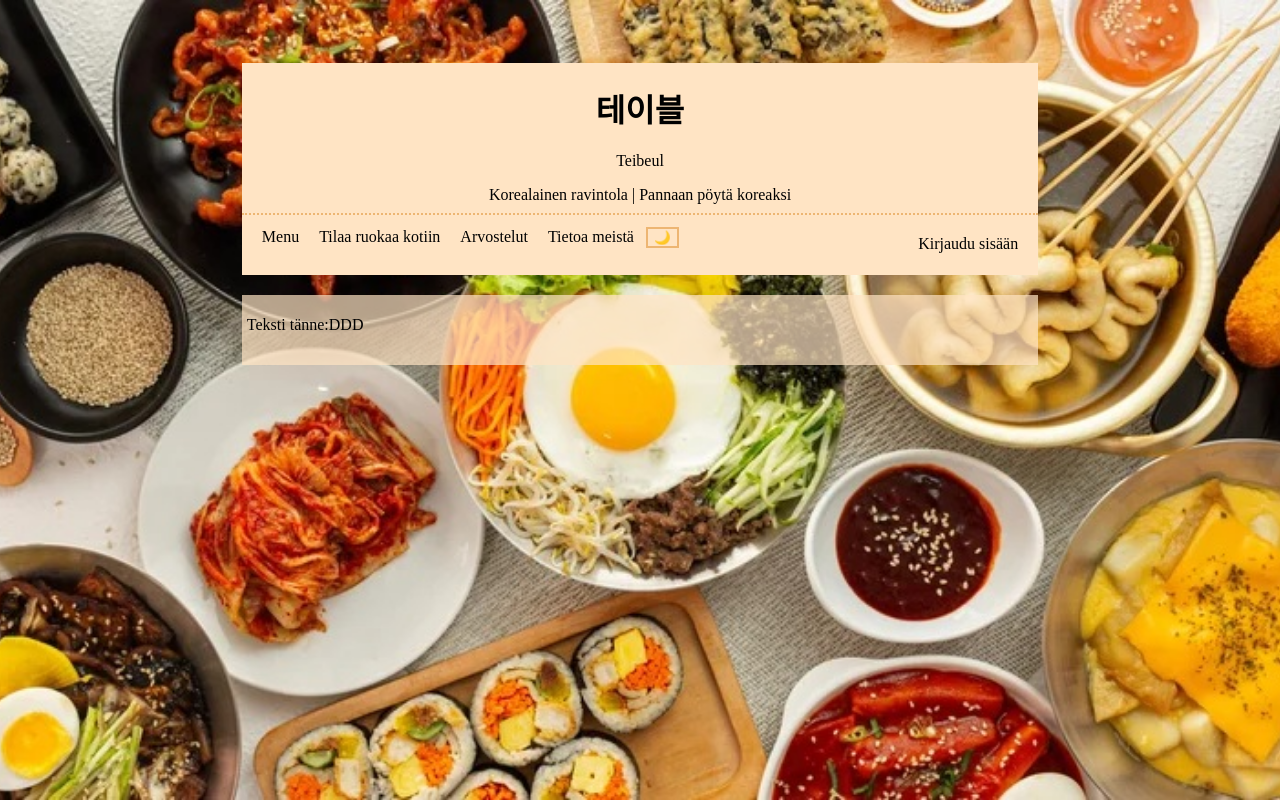
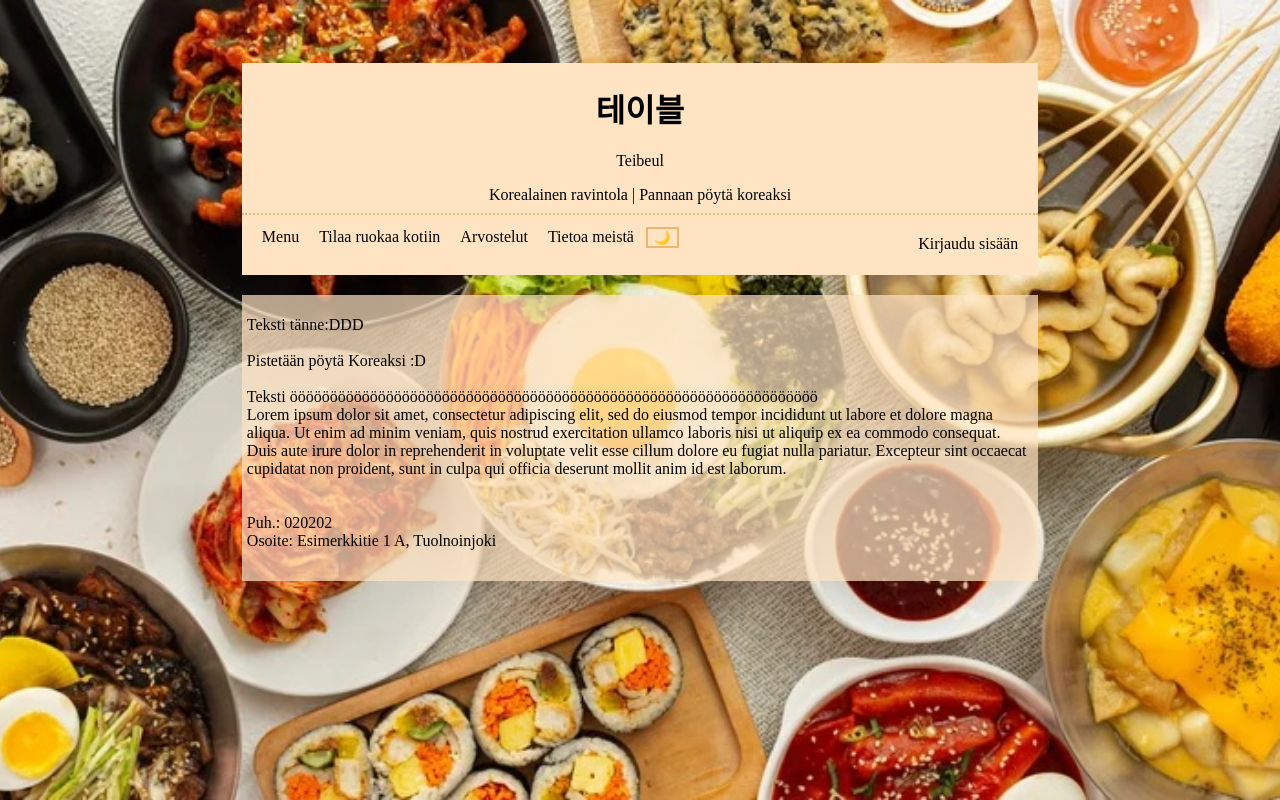
Before and after one commit to sonjameskus/web-projekti, a React (Vite) app: page /about in a window 1280 px wide. Built offline with nearby package versions, Linux system fonts and the light colour scheme.

Commit message:
Enhance About page content and layout
Added additional text and formatting to the About page.

```diff
--- a/src/views/About.jsx
+++ b/src/views/About.jsx
@@ -12,7 +12,16 @@
       <Navigation />
 
       <div className="column">
-        <p>Teksti tänne:DDD</p>
+        <p>Teksti tänne:DDD
+        <br />
+        <br /> Pistetään pöytä Koreaksi :D
+        <br />
+        <br />Teksti öööööööööööööööööööööööööööööööööööööööööööööööööööööööööööööööööö
+        <br /> Lorem ipsum dolor sit amet, consectetur adipiscing elit, sed do eiusmod tempor incididunt ut labore et dolore magna aliqua. Ut enim ad minim veniam, quis nostrud exercitation ullamco laboris nisi ut aliquip ex ea commodo consequat. Duis aute irure dolor in reprehenderit in voluptate velit esse cillum dolore eu fugiat nulla pariatur. Excepteur sint occaecat cupidatat non proident, sunt in culpa qui officia deserunt mollit anim id est laborum.
+        <br />
+        <br />
+        <br /> Puh.: 020202
+        <br /> Osoite: Esimerkkitie 1 A, Tuolnoinjoki</p>
       </div>
     </div>
   );
```
